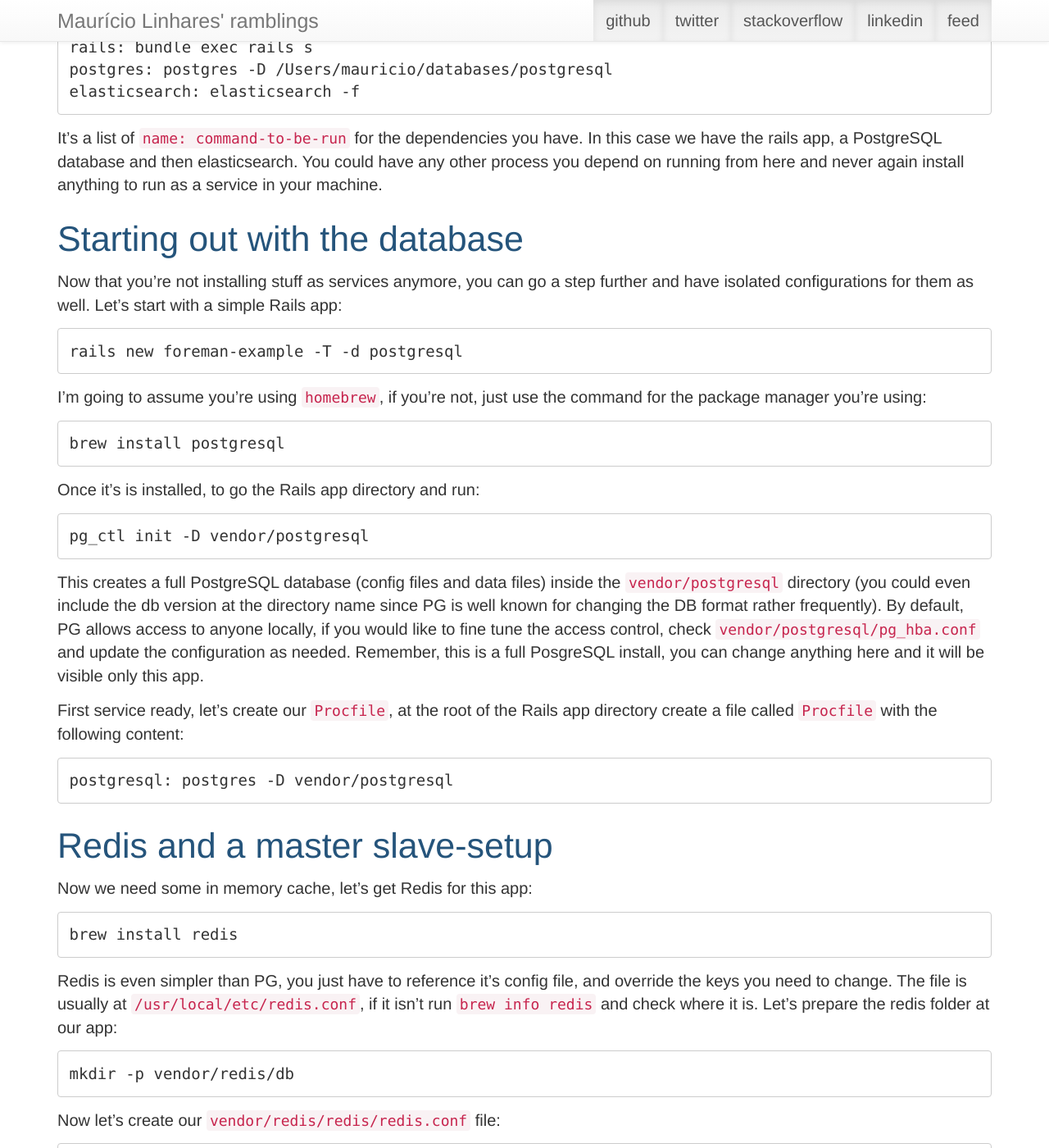
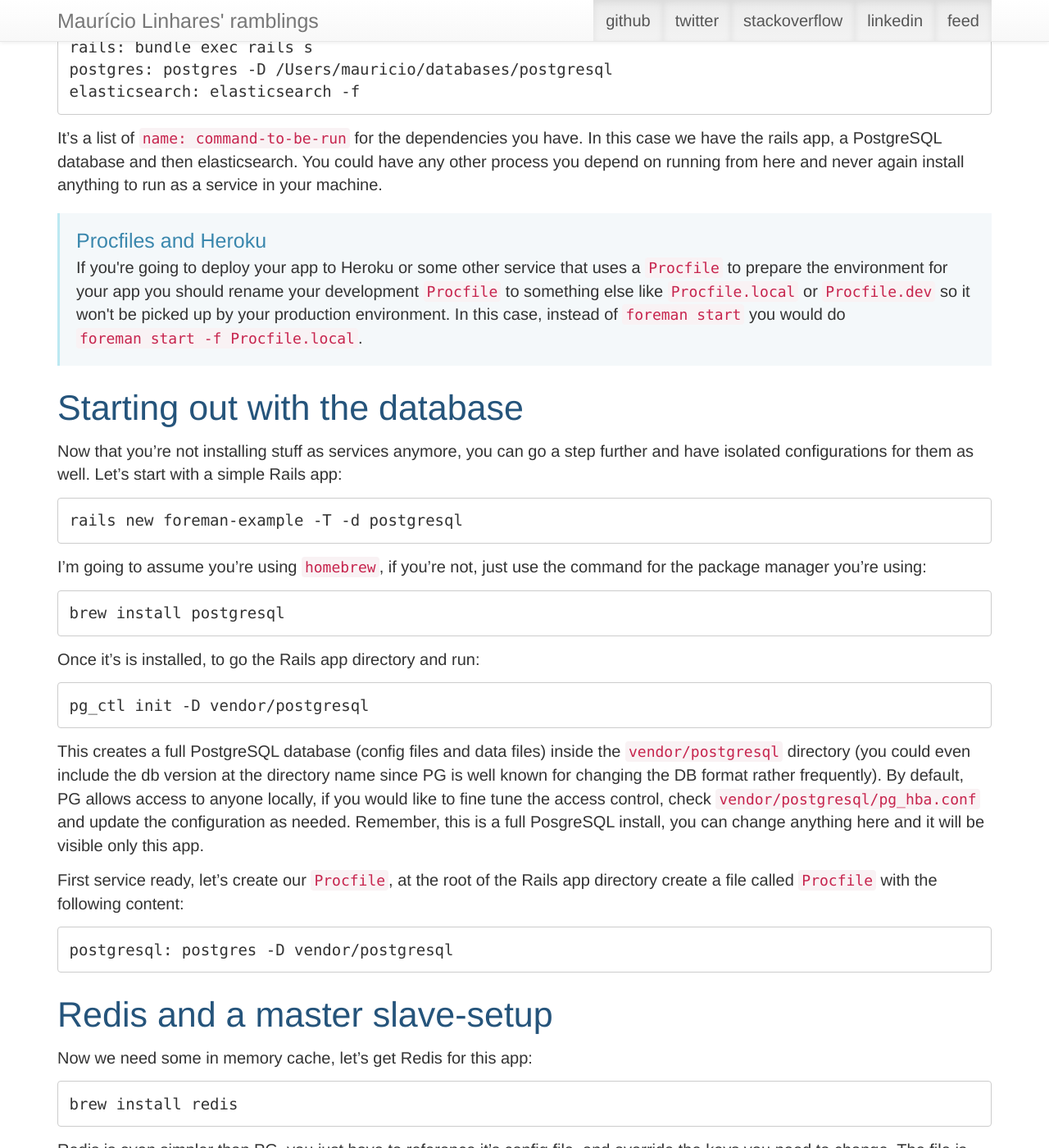
Before and after one commit to mauricio/mauricio.github.com, a Jekyll site: the page built from _posts/2014-02-09-foreman-and-environment-variables.md, in a window 1280 px wide and 1400 px high, scrolled down 904 px. Shown: the whole window at 82% size. Built offline with Jekyll 4.4.1, drawn with Linux system fonts in a browser that asks for light colours; Markdown is read by kramdown in place of the engine named in the settings; comment, search, counter and statistics services are not loaded.

Commit message:
Including Procfile reference

```diff
--- /dev/null
+++ b/_includes/callouts.html
@@ -0,0 +1,40 @@
+<style type="text/css">
+.bs-callout {
+    margin: 20px 0;
+    padding: 20px;
+    border-left: 3px solid #eeeeee;
+    code, .highlight {
+    }
+    h4 {
+        margin-top: 0;
+        margin-bottom: 5px;
+    }
+    p:last-child {
+        margin-bottom: 0;
+    }
+}
+
+.bs-callout-danger {
+    background-color: #fdf7f7;
+    border-color: #eed3d7;
+    h4 {
+        color: #b94a48;
+    }
+}
+
+.bs-callout-warning {
+    background-color: #faf8f0;
+    border-color: #faebcc;
+    h4 {
+        color: #c09853;
+    }
+}
+
+.bs-callout-info {
+    background-color: #f4f8fa;
+    border-color: #bce8f1;
+    h4 {
+        color: #3a87ad;
+    }
+}
+</style>
--- a/_layouts/bootstrap.html
+++ b/_layouts/bootstrap.html
@@ -11,6 +11,7 @@
     <link href="/css/syntax.css" rel="stylesheet"/>
     <link href="/css/bootstrap.min.css" rel="stylesheet">
     <link href="/css/bootstrap-theme.min.css" rel="stylesheet">
+    {% include callouts.html %}
     <style type="text/css">
         body {
             padding-top: 60px;
@@ -23,7 +24,6 @@
         h1, h2 {
            color: #25547B;
         }
-
     </style>
 </head>
 
--- a/_posts/2014-02-09-foreman-and-environment-variables.md
+++ b/_posts/2014-02-09-foreman-and-environment-variables.md
@@ -39,6 +39,18 @@ It's a list of `name: command-to-be-run` for the dependencies you have. In this
 case we have the rails app, a PostgreSQL database and then elasticsearch. You could
 have any other process you depend on running from here and never again install
 anything to run as a service in your machine.
+
+<div class="bs-callout bs-callout-info">
+    <h4>Procfiles and Heroku</h4>
+    <p>
+    If you're going to deploy your app to Heroku or some other service
+    that uses a <code>Procfile</code> to prepare the environment for your app
+    you should rename your development <code>Procfile</code> to something else
+    like <code>Procfile.local</code> or <code>Procfile.dev</code> so it won't be picked
+    up by your production environment. In this case, instead of <code>foreman start</code>
+    you would do <code>foreman start -f Procfile.local</code>.
+    </p>
+</div>
 
 ## Starting out with the database
 
```
